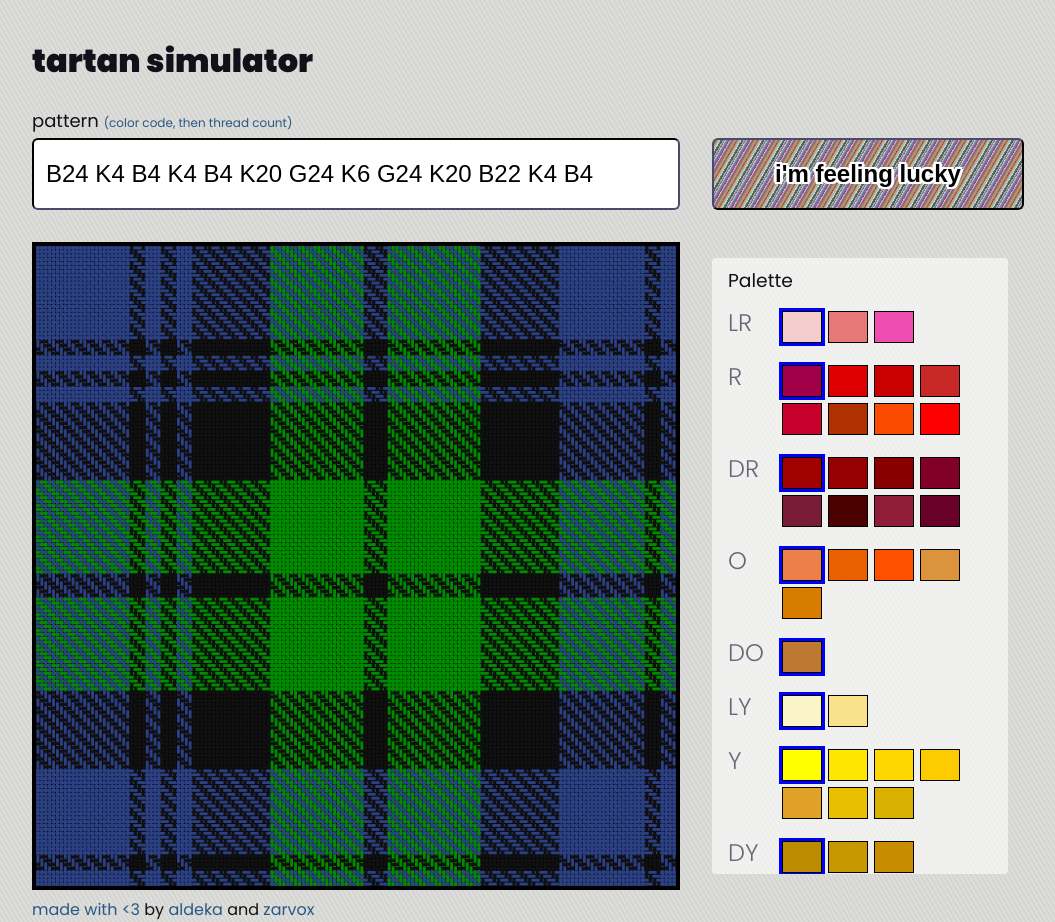
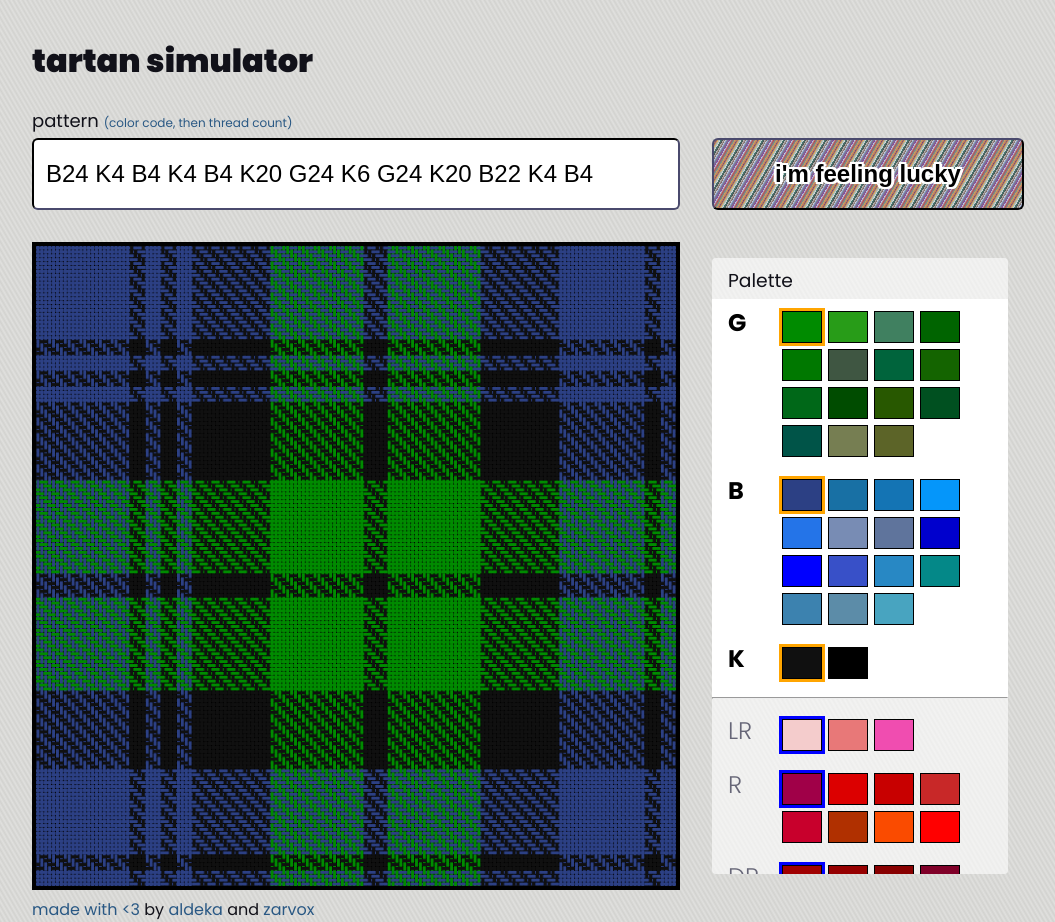
Before and after one commit to aldeka/tartanizer, a SvelteKit app: page / in a window 1280 px wide. Shown: the whole page, without its empty margins (112-1167 px from the left). Built offline with nearby package versions, Linux system fonts and the light colour scheme.

Commit message:
Put used and unused colors in separate sections of the palette

```diff
--- a/src/routes/+page.svelte
+++ b/src/routes/+page.svelte
@@ -177,6 +177,11 @@
 
 		colorString = pattern;
 	}
+
+	$: usedColorCodes = validColorCodes.filter(
+		(code) => threadList.indexOf(palette[code][activePaletteIndices[code]]) !== -1
+	);
+	$: unusedColorCodes = validColorCodes.filter((code) => !usedColorCodes.includes(code));
 </script>
 
 <svelte:head>
@@ -216,7 +221,9 @@
 		</div>
 		<section id="palette">
 			<h3>Palette</h3>
-			{#each Object.keys(palette) as colorCode}
+			{#if usedColorCodes.length > 0}
+				<div class="used-colors">
+					{#each usedColorCodes as colorCode}
 						<ColorSelector
 							used={threadList.indexOf(palette[colorCode][activePaletteIndices[colorCode]]) !== -1}
 							code={colorCode}
@@ -226,6 +233,21 @@
 							{setPaletteColor}
 						/>
 					{/each}
+					<hr />
+				</div>
+			{/if}
+			<div class="unused-colors">
+				{#each unusedColorCodes as colorCode}
+					<ColorSelector
+						used={threadList.indexOf(palette[colorCode][activePaletteIndices[colorCode]]) !== -1}
+						code={colorCode}
+						label={paletteLabels[colorCode]}
+						options={palette[colorCode]}
+						activeIndex={activePaletteIndices[colorCode]}
+						{setPaletteColor}
+					/>
+				{/each}
+			</div>
 		</section>
 	</div>
 </div>
@@ -369,5 +391,9 @@
 			margin: 0 0 0.25rem 1rem;
 			font-weight: 400;
 		}
+
+		& .used-colors {
+			background: white;
+		}
 	}
 </style>
--- a/src/routes/colorSelector.svelte
+++ b/src/routes/colorSelector.svelte
@@ -52,7 +52,6 @@
 		color: #667;
 
 		&.used {
-			background-color: white;
 			color: #000;
 
 			& .color-label {
```
Lines whose indentation alone changed are shown as unchanged.
